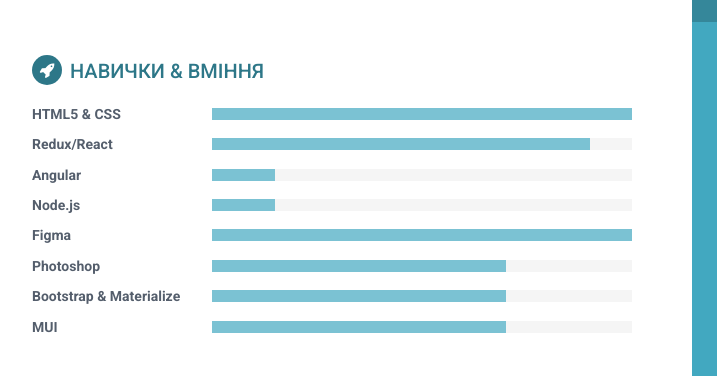
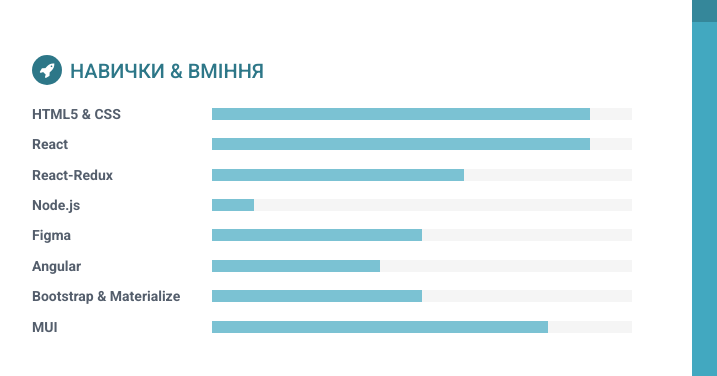
Before and after one commit to bixapb1/CV, a plain HTML site: page index.html in a window 1280 px wide. Shown: the part 393-769 px from the top of the page, 188-905 px from the left. Drawn offline with Linux system fonts and the light colour scheme.

Commit message:
Update index.html

```diff
--- a/index.html
+++ b/index.html
@@ -24,8 +24,7 @@
             <div class="contact-container container-block">
                 <ul class="list-unstyled contact-list">
                     <li class="email"><i class="fa fa-envelope"></i><a href="mailto:Bixapb@gmail.com">Bixapb@gmail.com</a></li>
-                    <li class="phone"><i class="fa fa-phone"></i><a href="tel:+380932721968">+380932721968</a></li>
-
+                    <li class="phone"><i class="fa fa-phone"></i><a href="tel:+380932721968">+380932721968</a></li
                     <li class="github"><i class="fa fa-github"></i><a href="https://github.com/bixapb1" target="_blank">github.com/bixapb1</a></li>
                 </ul>
             </div>
@@ -43,7 +42,6 @@
                 <ul class="list-unstyled interests-list">
                     <li>Українська <span class="lang-desc">(Рідний)</span></li>
                     <li>Англійська <span class="lang-desc">(Елементарний)</span></li>
-                    <li>Російський <span class="lang-desc">(професійне володіння)</span></li>
                 </ul>
             </div>
 
@@ -52,6 +50,7 @@
                 <ul class="list-unstyled interests-list">
                     <li>Біг</li>
                     <li>Приготування їжі</li>
+                     <li>Кіно</li>
                 </ul>
             </div>
 
@@ -108,63 +107,63 @@
                     <div class="item">
                         <h3 class="level-title">HTML5 &amp; CSS</h3>
                         <div class="level-bar">
-                            <div class="level-bar-inner" data-level="100%">
+                            <div class="level-bar-inner" data-level="90%">
                             </div>
                         </div>
 
                         <div class="item">
                             <h3 class="level-title">Javascript</h3>
                             <div class="level-bar">
-                                <div class="level-bar-inner" data-level="90%">
+                                <div class="level-bar-inner" data-level="85%">
                                 </div>
                             </div>
                         </div>
                         <div class="item">
-                            <h3 class="level-title">Redux/React</h3>
+                            <h3 class="level-title">React</h3>
                             <div class="level-bar">
                                 <div class="level-bar-inner" data-level="90%">
                                 </div>
                             </div>
                         </div>
                         <div class="item">
-                            <h3 class="level-title">Angular</h3>
+                            <h3 class="level-title">React-Redux</h3>
                             <div class="level-bar">
-                                <div class="level-bar-inner" data-level="15%">
+                                <div class="level-bar-inner" data-level="60%">
                                 </div>
                             </div>
                         </div>
                         <div class="item">
                             <h3 class="level-title">Node.js</h3>
                             <div class="level-bar">
-                                <div class="level-bar-inner" data-level="15%">
+                                <div class="level-bar-inner" data-level="10%">
                                 </div>
                             </div>
                         </div>
                         <div class="item">
                             <h3 class="level-title">Figma</h3>
                             <div class="level-bar">
-                                <div class="level-bar-inner" data-level="100%">
+                                <div class="level-bar-inner" data-level="50%">
                                 </div>
                             </div>
                         </div>
                         <div class="item">
-                            <h3 class="level-title">Photoshop</h3>
+                            <h3 class="level-title">Angular</h3>
                             <div class="level-bar">
-                                <div class="level-bar-inner" data-level="70%">
+                                <div class="level-bar-inner" data-level="40%">
                                 </div>
                             </div>
                         </div>
                         <div class="item">
                             <h3 class="level-title">Bootstrap &amp; Materialize</h3>
                             <div class="level-bar">
-                                <div class="level-bar-inner" data-level="70%">
+                                <div class="level-bar-inner" data-level="50%">
                                 </div>
                             </div>
                         </div>
                         <div class="item">
                             <h3 class="level-title">MUI</h3>
                             <div class="level-bar">
-                                <div class="level-bar-inner" data-level="70%">
+                                <div class="level-bar-inner" data-level="80%">
                                 </div>
                             </div>
                         </div>
```
